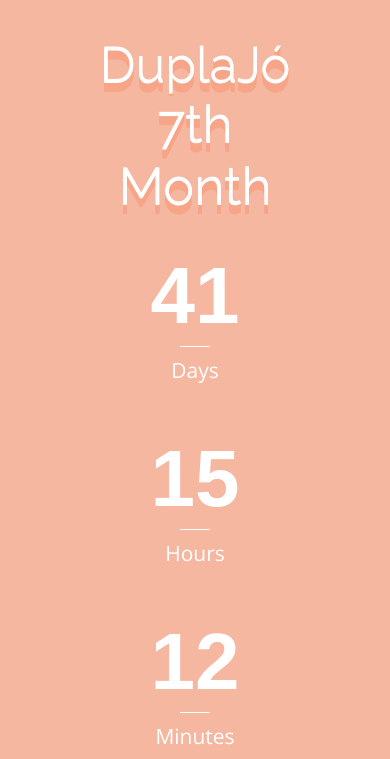
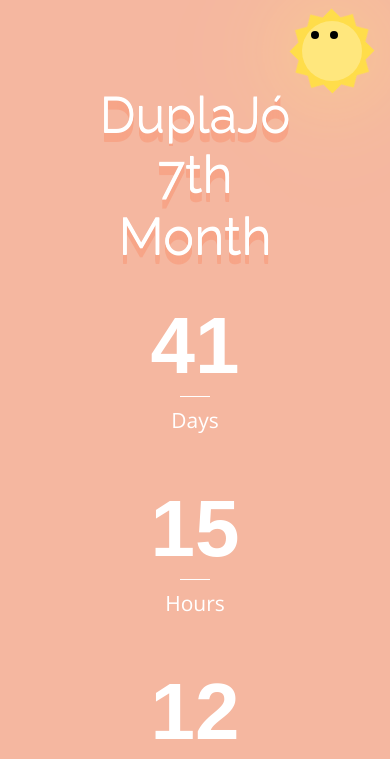
Before and after one commit to Claw666/duplajo, a plain HTML site: page index.html in a window 390 px wide. Shown: the top 759 px of the page. Drawn offline with nearby package versions, Linux system fonts and the light colour scheme.

Commit message:
added sun

```diff
--- a/css/style.css
+++ b/css/style.css
@@ -443,3 +443,136 @@ body.mobile .animated {
 		    opacity: .9;
 		  }
 		}
+
+
+.sun {
+  height: 0;
+  position: relative;
+  float: right;
+  right: 60px;
+  top: 30px;
+}
+.sun .sunrays {
+  -webkit-animation: spin 15s linear infinite;
+  -moz-animation: spin 15s linear infinite;
+  animation: spin 15s linear infinite;
+  box-shadow: 0px 0px 100px #ffe77d;
+  height: 130px;
+  width: 130px;
+}
+
+.circle {
+  height: 130px;
+  width: 130px;
+  z-index: 1;
+  background: #ffe77d;
+  position: absolute;
+  border-radius: 50%;
+}
+
+.sunrays span {
+  background: #FFDD4A;
+  width: 130px;
+  height: 130px;
+  position: absolute;
+  top: 0px;
+  left: 0px;
+}
+.sunrays span:first-child {
+  -ms-transform: rotate(30deg);
+  -webkit-transform: rotate(30deg);
+  transform: rotate(30deg);
+}
+.sunrays span:nth-child(2) {
+  -ms-transform: rotate(60deg);
+  -webkit-transform: rotate(60deg);
+  transform: rotate(60deg);
+}
+
+.eyes {
+  position: relative;
+  top: 50px;
+  z-index: 2;
+}
+.eyes .left, .eyes .right {
+  background: black;
+  position: absolute;
+  height: 8px;
+  width: 8px;
+  border-radius: 50%;
+  -webkit-animation: blink 2.5s linear infinite;
+  -moz-animation: blink 2.5s linear infinite;
+  animation: blink 2.5s linear infinite;
+}
+.eyes .left {
+  left: 47%;
+}
+.eyes .right {
+  left: 15%;
+}
+
+@keyframes spin {
+  0% {
+    -webkit-transform: rotate(0deg);
+  }
+  100% {
+    -webkit-transform: rotate(360deg);
+  }
+}
+@-moz-keyframes spin {
+  0% {
+    -moz-transform: rotate(0deg);
+  }
+  100% {
+    -moz-transform: rotate(360deg);
+  }
+}
+@keyframes blink {
+  0% {
+    height: 8px;
+    width: 8px;
+    border-radius: 50%;
+  }
+  5% {
+    height: 1px;
+    width: 8px;
+    border-radius: 0;
+  }
+  10% {
+    height: 8px;
+    width: 8px;
+    border-radius: 50%;
+  }
+}
+
+
+@media (max-width:640px){
+.sun {
+    right: 20px;
+    top: -65px;
+}
+
+.sun .sunrays {
+  height: 60px;
+  width: 60px;
+}
+
+.circle {
+  height: 60px;
+  width: 60px;
+}
+
+.sunrays span {
+  width: 60px;
+  height: 60px;
+
+}
+.eyes {
+  top: 10px;
+
+}
+.logo-site {
+	margin-top: 50px;
+}
+
+}
--- a/index.html
+++ b/index.html
@@ -24,12 +24,7 @@
 				<link rel="stylesheet" type="text/css" href="css/font-awesome.min.css" />
 				<link rel="stylesheet" type="text/css" href="css/ionicons.min.css" />
 				<link rel="stylesheet" type="text/css" href="css/animate.min.css" />
-				<link rel="stylesheet" type="text/css" href="css/flexslider.css" />
-				<link rel="stylesheet" type="text/css" href="css/owl.carousel.css" />
-				<link rel="stylesheet" type="text/css" href="css/owl.theme.css" />
-				<link rel="stylesheet" type="text/css" href="css/vegas.min.css" />
 				<link rel="stylesheet" type="text/css" href="css/menu.css" />
-				<link rel="stylesheet" type="text/css" href="css/sidebar.css" />
 
 				<!-- Fonts -->
 				<link href='http://fonts.googleapis.com/css?family=Open+Sans:300italic,700italic,400,300,700&amp;subset=latin,latin-ext' rel='stylesheet' type='text/css'>
@@ -38,7 +33,6 @@
 
 				<!-- JS -->
 				<script type="text/javascript" src="js/modernizr.js"></script>
-				<script type="text/javascript" src="js/heart.js"></script>
 				<script src="https://cdnjs.cloudflare.com/ajax/libs/jquery/2.0.2/jquery.min.js"></script>
 				<!-- HTML5 shim and Respond.js IE8 support of HTML5 elements and media queries -->
 			<!--[if lt IE 9]>
@@ -55,11 +49,22 @@
 
 			<!-- container -->
 			<div class="containers">
-				<div class="bg_heart">
 				<!-- main -->
 				<div class="main">
 					<!-- header -->
 					<header class="header-site">
+						<div class="sun">
+							  <div class="circle"></div>
+							  <div class="eyes">
+							    <span class="left"></span>
+							    <span class="right"></span>
+							  </div>
+							  <div class="sunrays">
+							    <span />
+							    <span />
+							    <span />
+							  </div>
+							</div>
 						<div class="logo-site animated zoomIn">
 							<h1>DuplaJó</h1>
 						</div>
@@ -109,7 +114,6 @@
 					</div>
 				</section><!-- /section -->
 			</div><!-- /main -->
-			</div>
 		</div><!-- /container -->
 
 		<!-- JS -->
```
